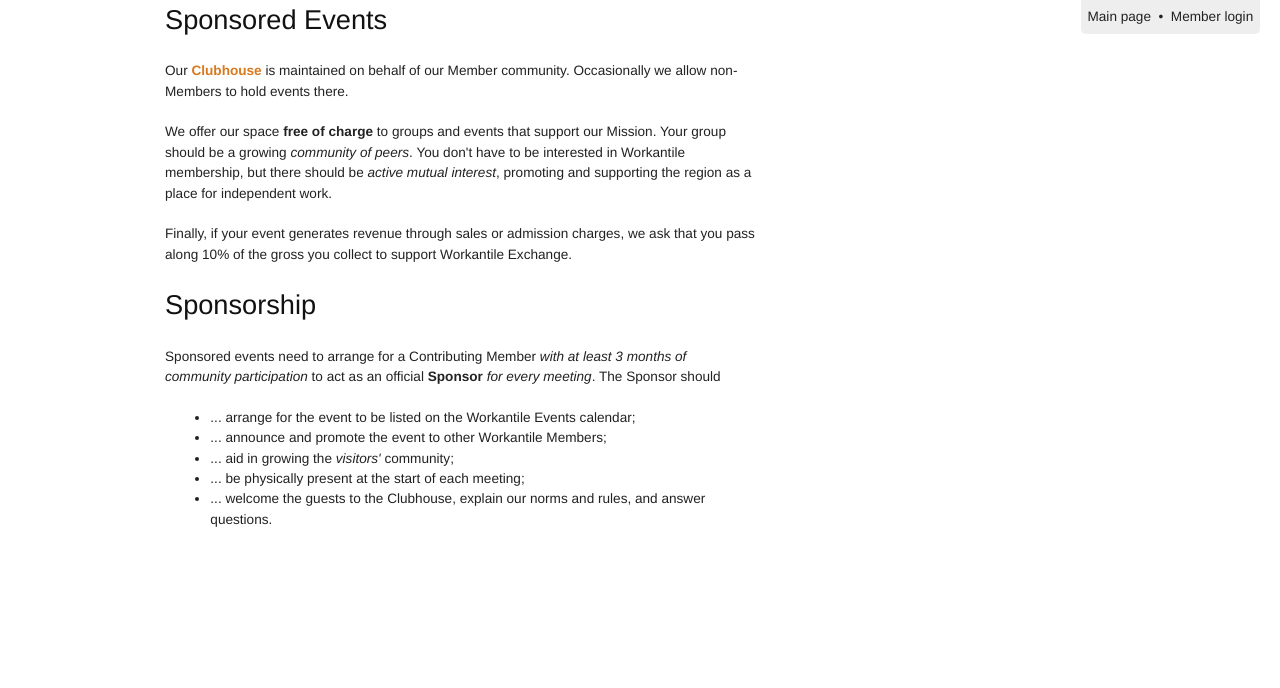
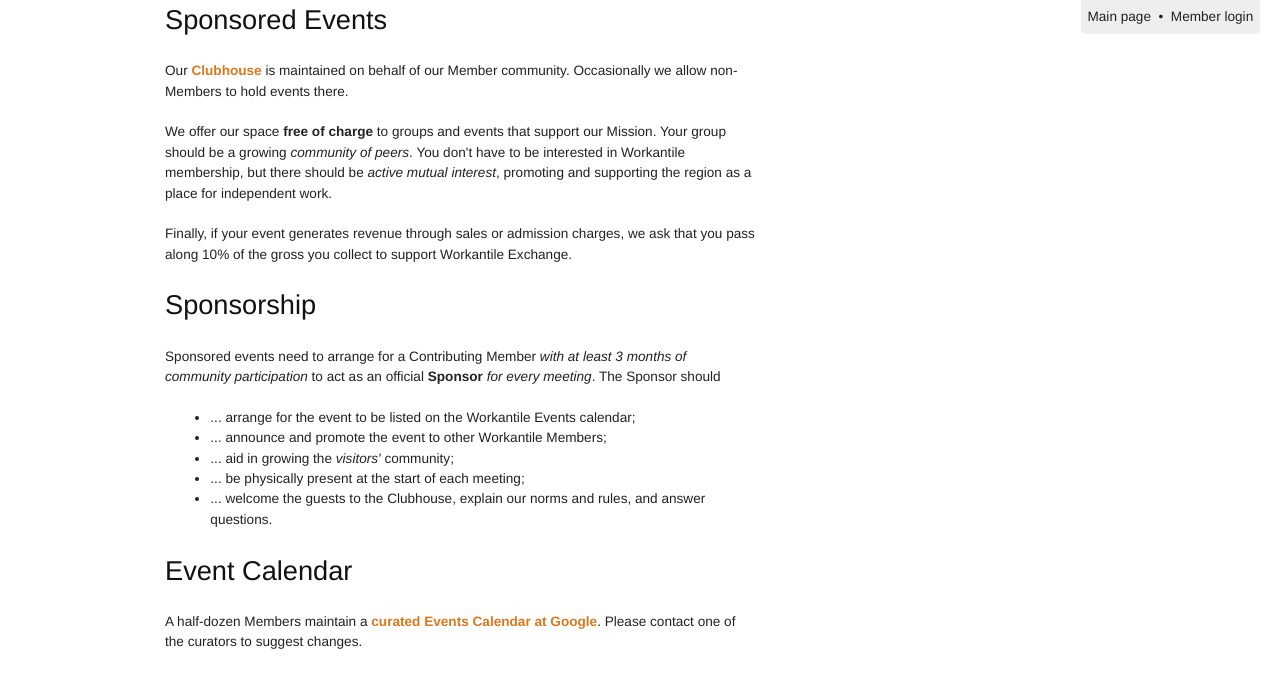
Before and after one commit to trek/workantile.github.com, a plain HTML site: page events.html in a window 1280 px wide. Drawn offline with Linux system fonts and the light colour scheme.

Commit message:
added Event Calendar link

```diff
--- a/events.html
+++ b/events.html
@@ -65,6 +65,12 @@
               questions.</li>
             </ul>
           </p>
+
+          <h2>Event Calendar</h2>
+          <p>
+            A half-dozen Members maintain a <a href="https://www.google.com/calendar/embed?src=amksgs3n13pi3jfl7he92e1c6o%40group.calendar.google.com&ctz=America/New_York">curated Events Calendar at Google</a>. Please contact one of the curators to suggest changes.
+          </p>
+
         </div>
       </div>
     </div>
```
